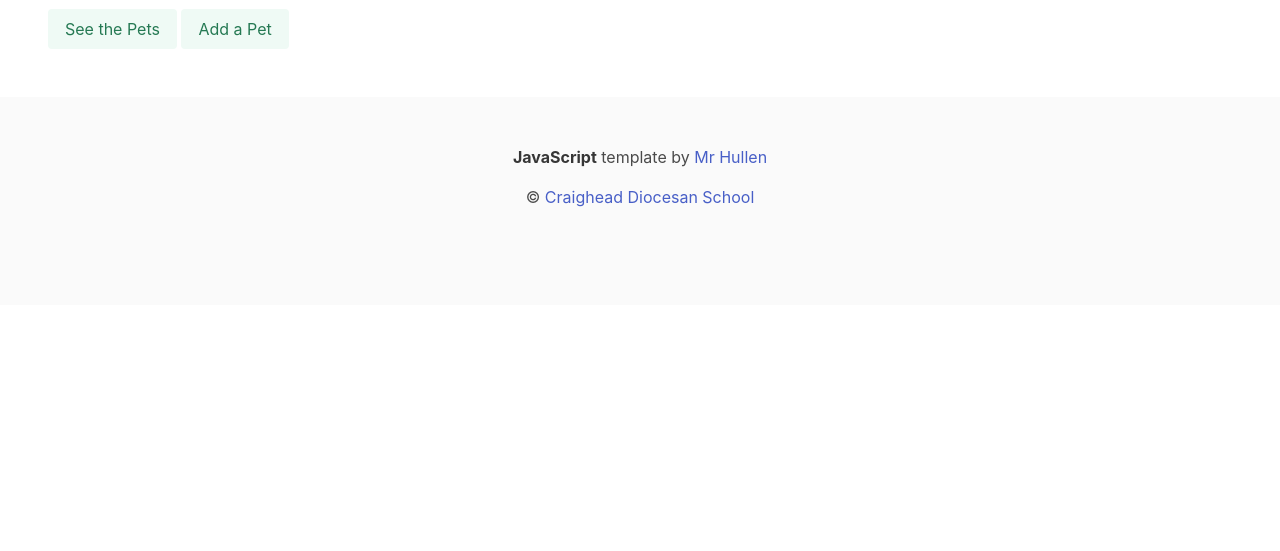
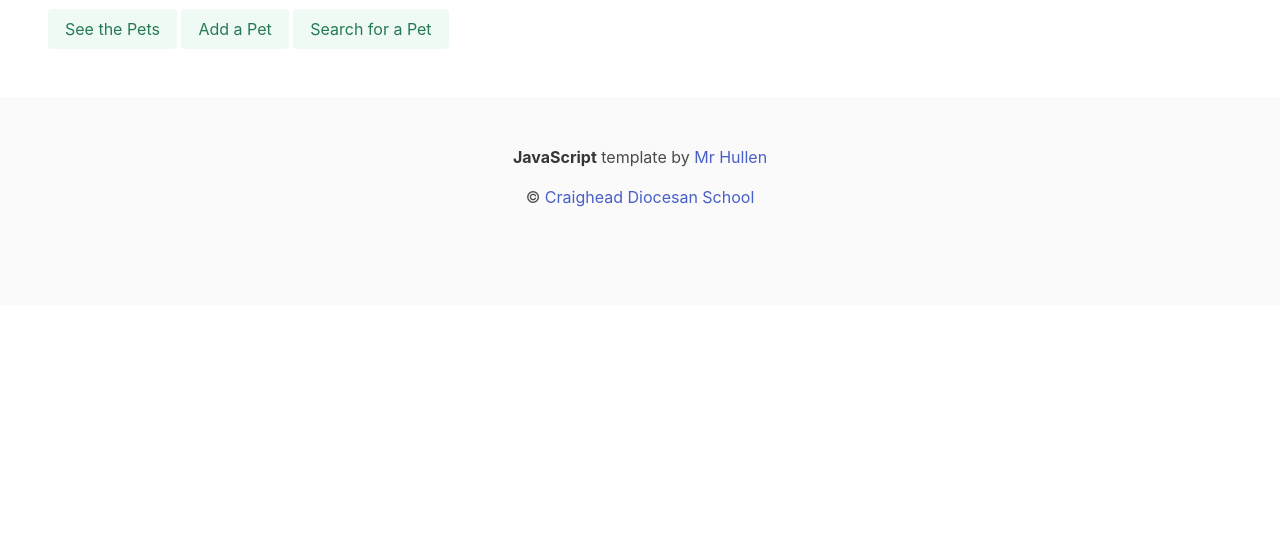
Before and after one commit to craighead-diocesan-school/practice-pet-register-sophiep07, a plain HTML site: page index.html in a window 1280 px wide. Shown: the part 249-800 px from the top of the page. Drawn offline with nearby package versions, Linux system fonts and the light colour scheme.

Commit message:
added a new button

```diff
--- a/index.html
+++ b/index.html
@@ -22,7 +22,7 @@
       <h2 class="subtitle"> JavaScript </h2>
       <button class="button is-light is-success" onclick="showPet()"> See the Pets </button>
       <button class="button is-light is-success" onclick="addPet()"> Add a Pet </button>
-
+      <button class="button is-light is-success" onclick="searchPet()"> Search for a Pet </button>
     </main>
 
     <footer class="footer">
```
